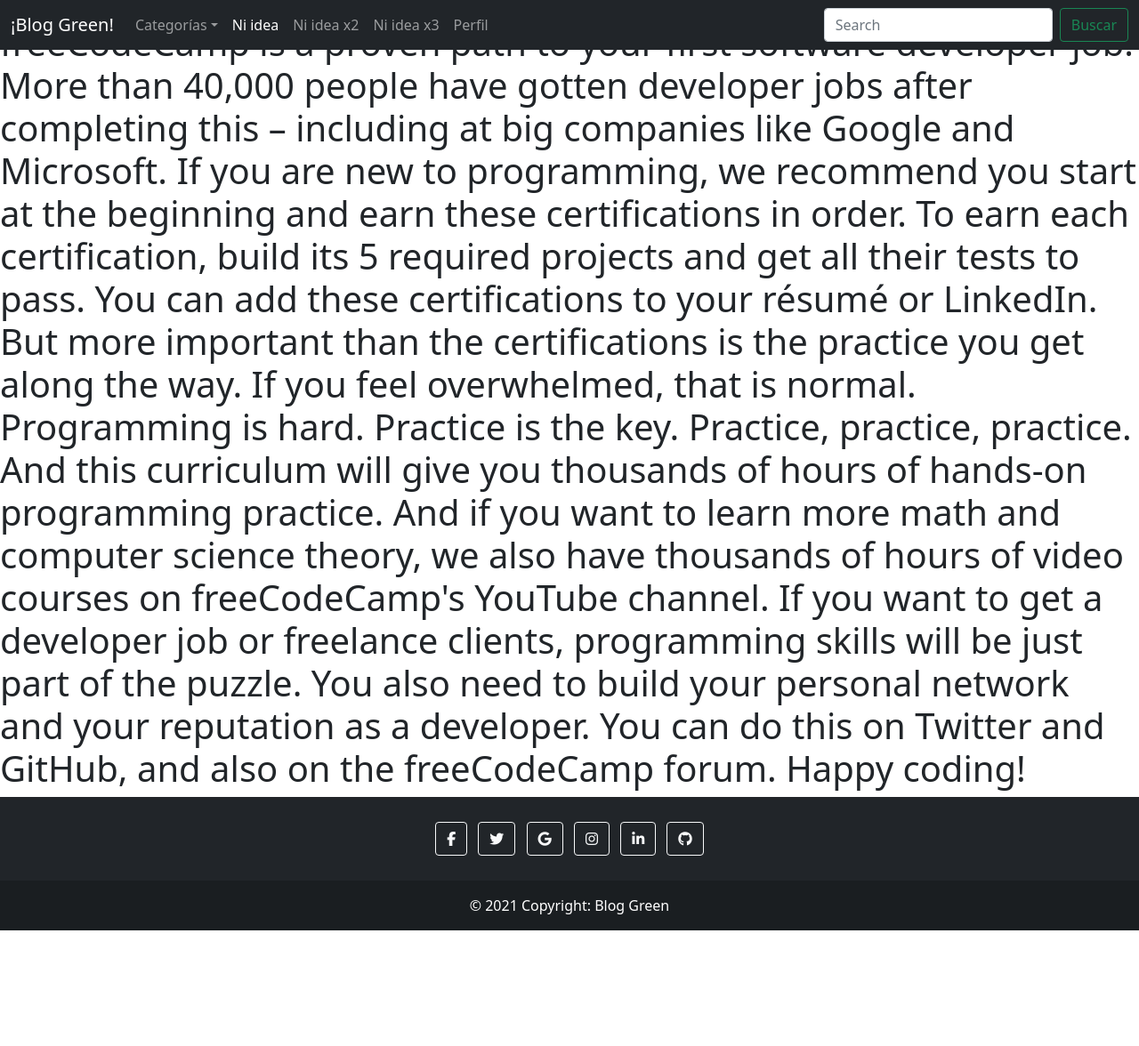
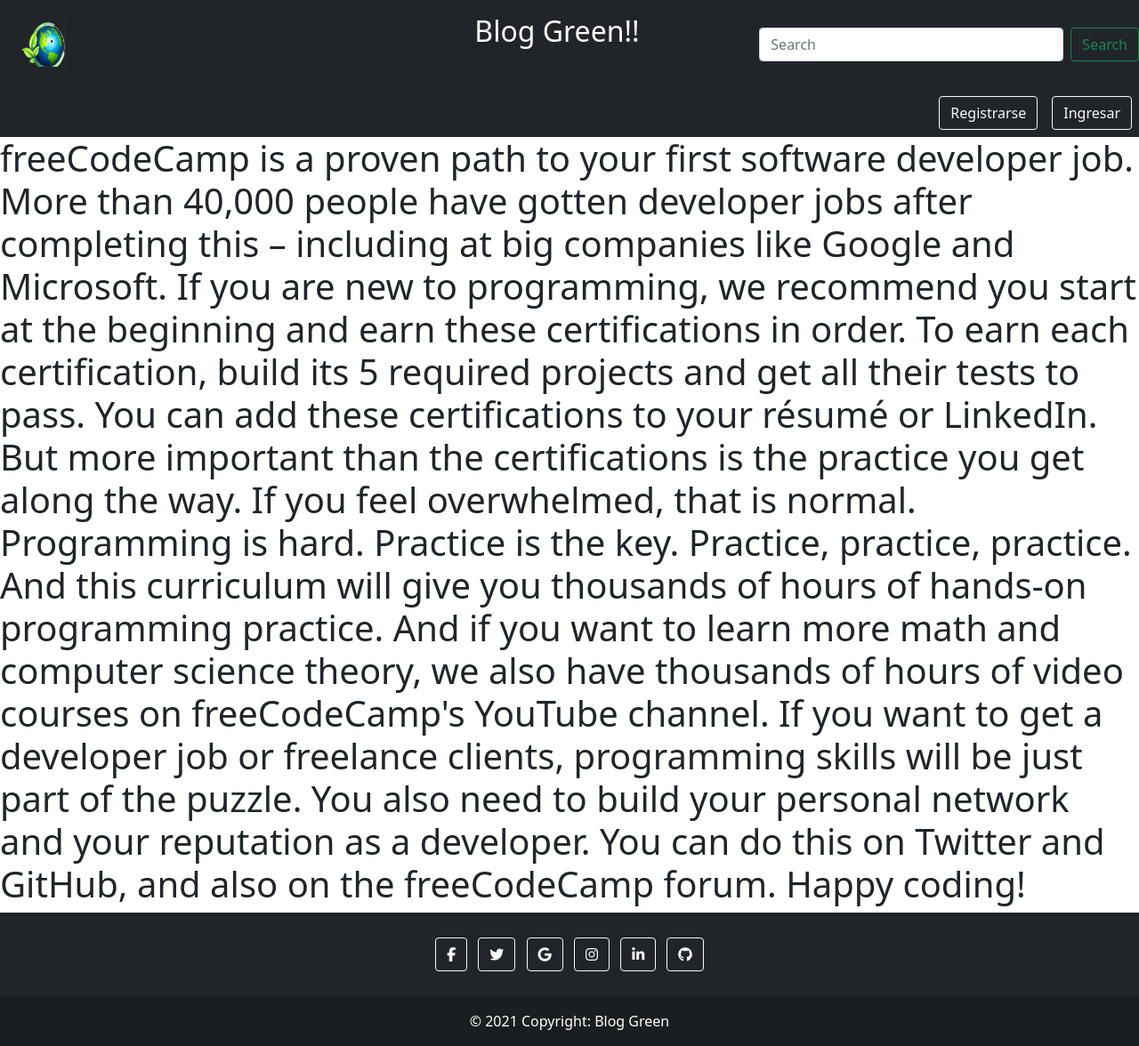
Before and after one commit to Dihue/grupo_13, a Django app: page / in a window 1280 px wide. Shown: the whole page at 89% size. Before the commit the page ends 1046 px from the top, so only its background shows below. Run offline with Django 3.2, Linux system fonts and the light colour scheme; parts of the project's set-up code (start-up, migrations or seed data) failed here and were passed over; some libraries are stand-ins or nearby versions.

Commit message:
Se modifico header, se agrego tipo de usuario

```diff
--- a/repositorio/bloggreen/apps/users/models.py
+++ b/repositorio/bloggreen/apps/users/models.py
@@ -12,3 +12,6 @@ def validar_extension(valor):
 class User(AbstractUser):
     image = models.ImageField(upload_to = 'perfil',
      null=True, blank=True, default=None, validators=[validar_extension])
+    is_superuser = models.BooleanField(default = False)
+    is_writer = models.BooleanField(default = False)
+    is_reader = models.BooleanField(default = True)
--- a/repositorio/bloggreen/static/base/css/base.css
+++ b/repositorio/bloggreen/static/base/css/base.css
@@ -0,0 +1,5 @@
+#img-temporal{
+    margin-left: 3vh;
+    width: 50px;
+    height: 50px;
+}
--- a/repositorio/bloggreen/templates/base.html
+++ b/repositorio/bloggreen/templates/base.html
@@ -13,7 +13,7 @@
 
         {% block css %}
         <link href="https://cdn.jsdelivr.net/npm/bootstrap@5.1.3/dist/css/bootstrap.min.css" rel="stylesheet" integrity="sha384-1BmE4kWBq78iYhFldvKuhfTAU6auU8tT94WrHftjDbrCEXSU1oBoqyl2QvZ6jIW3" crossorigin="anonymous">
-        <link rel="stylesheet" type="text/css" href="{% static 'base/css/index.css' %}">
+        <link rel="stylesheet" type="text/css" href="{% static 'base/css/base.css' %}">
         {% endblock %}
         <script src="https://kit.fontawesome.com/ce93252b6d.js" crossorigin="anonymous"></script>
     </head>
@@ -21,57 +21,70 @@
 <body>
 
     <header>
-        <nav class="navbar navbar-expand-lg fixed-top navbar-dark bg-dark" aria-label="Main navigation">
-            <div class="container-fluid">
-              <a class="navbar-brand" href="templates/index.html">¡Blog Green!</a>
-              <button class="navbar-toggler p-0 border-0" type="button" id="navbarSideCollapse" aria-label="Toggle navigation">
-                <span class="navbar-toggler-icon"></span>
-              </button>
+        <nav class="navbar navbar-expand-lg navbar-dark bg-dark" id="menu-nav1">
+          <div class="col-5" id="div-menu1">
+              <img src="{% static 'base/img/LogoTemporal.png' %}" id="img-temporal">
+          </div>
+          <div class="pt-2 col-3" id="div-menu2">
+            <a class="navbar-brand" href="#" id="titulo-nav">
+              <h2>Blog Green!!</h2>
+            </a>
+          </div>
+          <form class="col-4 d-flex">
+            <input class="form-control me-2" type="search" placeholder="Search" aria-label="Search">
+            <button class="btn btn-outline-success" type="submit">Search</button>
+          </form>
+        </nav>
+        <nav class="navbar navbar-expand-lg navbar-dark bg-dark" id="menu-nav2">
+          <div class="collapse navbar-collapse" id="navbarNav">
+            <ul class="navbar-nav ms-auto mb-2 mb-lg-0">
 
-              <div class="navbar-collapse offcanvas-collapse" id="navbarsExampleDefault">
-                <ul class="navbar-nav me-auto mb-2 mb-lg-0">
-                  <li class="nav-item dropdown">
-                    <a class="nav-link dropdown-toggle" href="#" id="dropdown01" data-bs-toggle="dropdown" aria-expanded="false">Categorías</a>
-                    <ul class="dropdown-menu" aria-labelledby="dropdown01">
-                      <li><a class="dropdown-item" href="#">Categoria 1</a></li>
-                      <li><a class="dropdown-item" href="#">Categoria 2</a></li>
-                      <li><a class="dropdown-item" href="#">Categoria 3</a></li>
-                      <li><a class="dropdown-item" href="#">Categoria 4</a></li>
-                      <li><a class="dropdown-item" href="#">Categoria 5</a></li>
-                      <li><a class="dropdown-item" href="#">Categoria 6</a></li>
-                      <li><a class="dropdown-item" href="#">Categoria 7</a></li>
-                      <li><a class="dropdown-item" href="#">Categoria 8</a></li>
-                      <li><a class="dropdown-item" href="#">Categoria 9</a></li>
-                      <li><a class="dropdown-item" href="#">Categoria 10</a></li>
-                      <li><a class="dropdown-item" href="#">Categoria 11</a></li>
-                      <li><a class="dropdown-item" href="#">Categoria 12</a></li>
-                      <li><a class="dropdown-item" href="#">Categoria 13</a></li>
-                      <li><a class="dropdown-item" href="#">Categoria 14</a></li>
-                      <li><a class="dropdown-item" href="#">Categoria 15</a></li>
-                      <li><a class="dropdown-item" href="#">Categoria 16</a></li>
-                      <li><a class="dropdown-item" href="#">Categoria 17</a></li>
-                    </ul>
-                  </li>
-                  <li class="nav-item">
-                    <a class="nav-link active" aria-current="page" href="#">Ni idea</a>
-                  </li>
-                  <li class="nav-item">
-                    <a class="nav-link" href="#">Ni idea x2</a>
-                  </li>
-                  <li class="nav-item">
-                    <a class="nav-link" href="#">Ni idea x3</a>
-                  </li>
-                  <li class="nav-item">
-                    <a class="nav-link" href="#">Perfil</a>
-                  </li>
-                </ul>
-                <form class="d-flex">
-                  <input class="form-control me-2" type="search" placeholder="Search" aria-label="Search">
-                  <button class="btn btn-outline-success" type="submit">Buscar</button>
-                </form>
-              </div>
-            </div>
-          </nav>
+              {% if user.is_authenticated %}
+                <li class="ms-1 me-1 nav-item">
+                    <a class="nav-link active" aria-current="page" href="#">Hola {{user.username}}</a>
+                </li>
+
+                {% if user.is_superuser %}
+                <li class="ms-2 me-2 nav-item">
+                    <a class="btn btn-outline-light" href="#">Permisos</a>
+                </li>
+                <li class="ms-2 me-2 nav-item">
+                  <a class="btn btn-outline-light" href="#">Crear</a>
+                </li>
+                <li class="ms-2 me-2 nav-item">
+                  <a class="btn btn-outline-light" href="#">Salir</a>
+                </li>
+                {% endif %}
+
+                {% if user.is_writer %}
+                <li class="ms-2 me-2 nav-item">
+                    <a class="btn btn-outline-light" href="#">Crear</a>
+                </li>
+                <li class="ms-2 me-2 nav-item">
+                    <a class="btn btn-outline-light" href="#">Salir</a>
+                </li>
+                {% endif %}
+
+                {% if user.is_reader %}
+                <li class="ms-2 me-2 nav-item">
+                    <a class="btn btn-outline-light" href="#">Salir</a>
+                </li>
+                {% endif %}
+
+              {% else %}
+
+                <li class="ms-2 me-2 nav-item">
+                    <a class="btn btn-outline-light" href="#">Registrarse</a>
+                </li>
+                <li class="ms-2 me-2 nav-item">
+                    <a class="btn btn-outline-light" href="#">Ingresar</a>
+                </li>
+
+              {% endif %}
+
+            </ul>
+          </div>
+        </nav>
     </header>
     {% block content %}
 
--- a/repositorio/bloggreen/templates/index.html
+++ b/repositorio/bloggreen/templates/index.html
@@ -5,9 +5,6 @@
     <link rel="stylesheet" type="text/css" href="{% static 'base/css/index.css' %}">
 {% endblock %}
 <!-- AGREGO EL TITULO DEL TEMPLATE-->
-{% block titulo %}
-INICIO
-{% endblock %}
 
 {% block content %}
 <h1>freeCodeCamp is a proven path to your first software developer job.
```
Also changed, not shown: repositorio/bloggreen/static/base/img/LogoTemporal.png (added).
